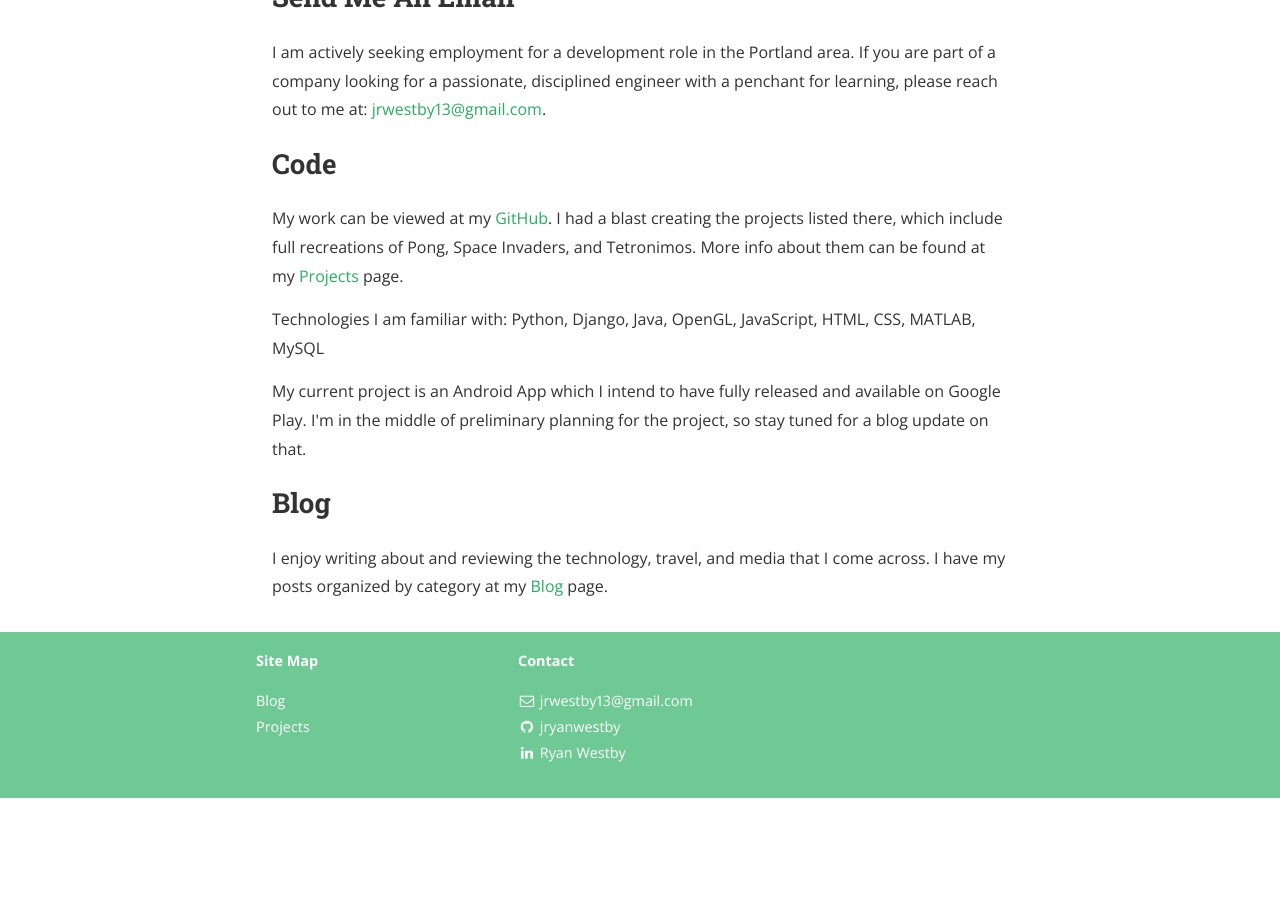
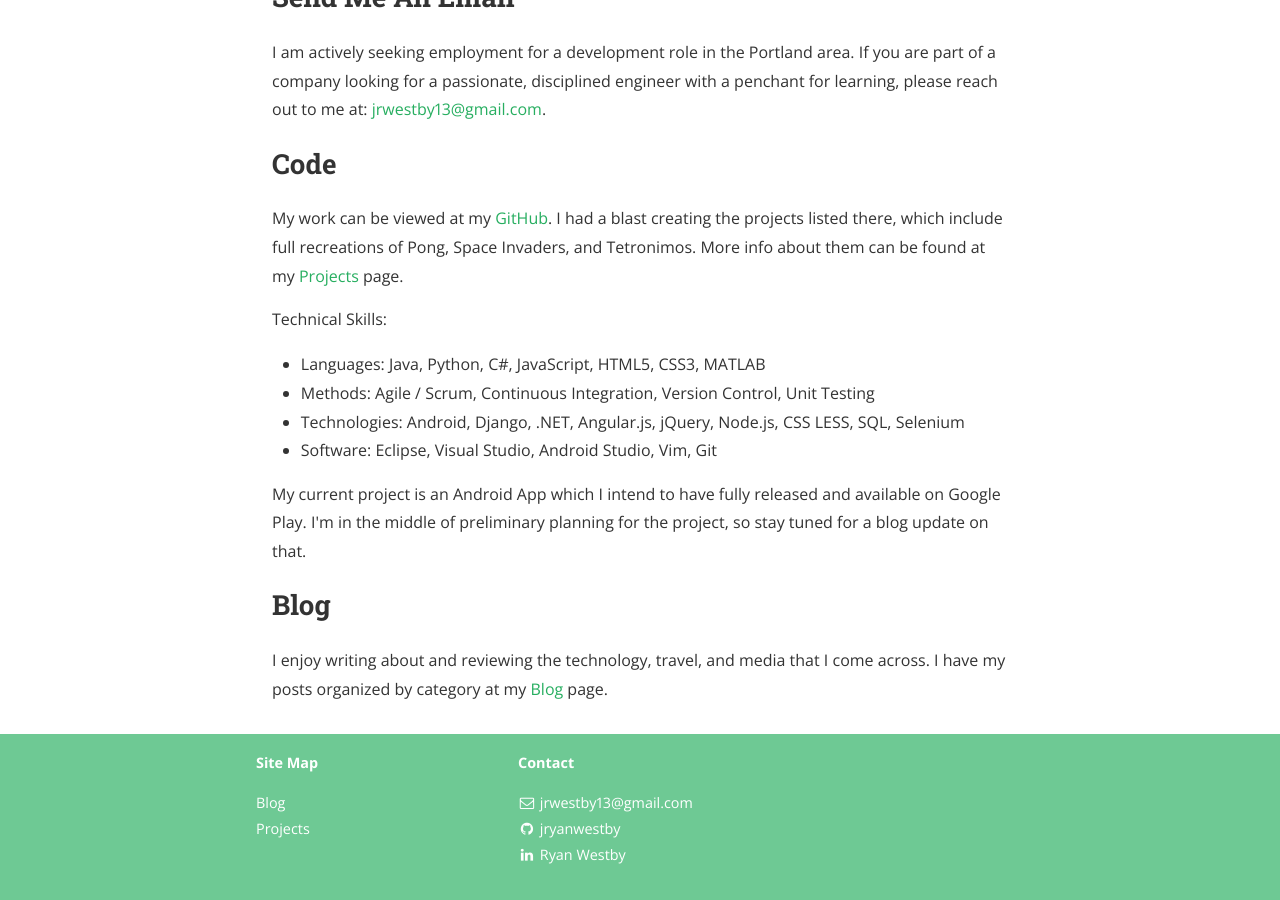
Before and after one commit to ryanwestby/ryanwestby.github.io, a Jekyll site: the page built from index.html, in a window 1280 px wide and 900 px high, scrolled down 646 px. Built offline with Jekyll 4.4.1, drawn with Linux system fonts in a browser that asks for light colours; nearby versions of some CDN libraries; the list of posts is cut into pages by our own code; a style sheet for code colours, icons or effects is not loaded; before the commit the page ends 1444 px from its top, so only the background shows below that.

Commit message:
Added skills

```diff
--- a/index.html
+++ b/index.html
@@ -27,7 +29,14 @@ layout: default
 
 <p>My work can be viewed at my <a href="https://github.com/jryanwestby">GitHub</a>. I had a blast creating the projects listed there, which include full recreations of Pong, Space Invaders, and Tetronimos. More info about them can be found at my <a href="{{ site.baseurl }}projects">Projects</a> page.</p>
 
-<p>Technologies I am familiar with: Python, Django, Java, OpenGL, JavaScript, HTML, CSS, MATLAB, MySQL</p>
+  <p>Technical Skills:</p>
+
+<ul>
+  <li>Languages: Java, Python, C#, JavaScript, HTML5, CSS3, MATLAB</li>
+  <li>Methods: Agile / Scrum, Continuous Integration, Version Control, Unit Testing</li>
+  <li>Technologies: Android, Django, .NET, Angular.js, jQuery, Node.js, CSS LESS, SQL, Selenium</li>
+  <li>Software: Eclipse, Visual Studio, Android Studio, Vim, Git </li>
+</ul>
 
 <p>My current project is an Android App which I intend to have fully released and available on Google Play. I'm in the middle of preliminary planning for the project, so stay tuned for a blog update on that.
 </p>
```
Also changed, not shown: other parts of index.html (+2 -0 lines).
